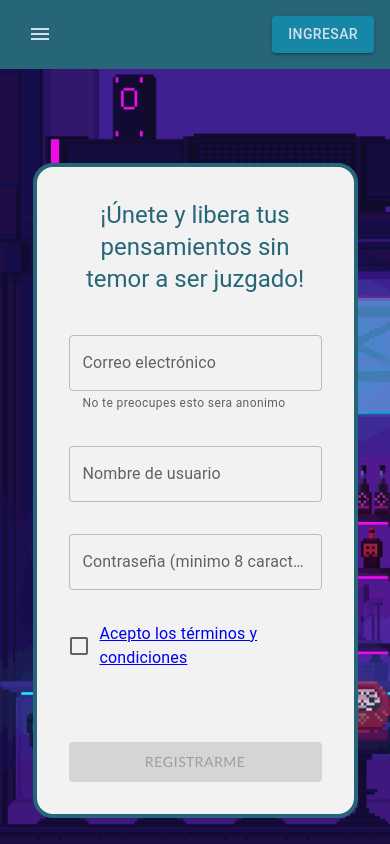
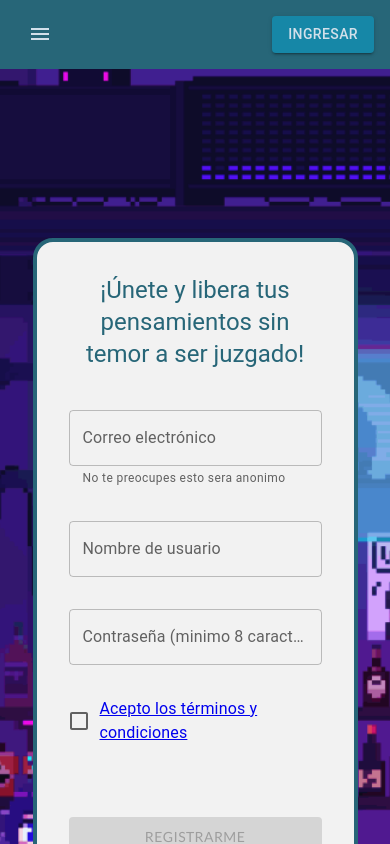
Before and after one commit to Emanuel-SO/DVeritas, a React (Create React App) app: page /registrar in a window 390 px wide. Shown: the top 844 px of the page. Built offline with nearby package versions, Linux system fonts and the light colour scheme; the HTML template or start-up script is replaced by a standard one.

Commit message:
Solicitud a la api para hacer el post del formulario de contactanos

```diff
--- a/src/Components/Contact/Contact.js
+++ b/src/Components/Contact/Contact.js
@@ -5,13 +5,12 @@ import Typography from '@mui/material/Typography';
 import { Grid } from "@mui/material";
 import Button from '@mui/material/Button';
 import { useState, useEffect } from "react";
-import { InputAdornment } from '@mui/material';
+import { InputAdornment, Modal } from '@mui/material';
 import Dialog from "@mui/material/Dialog";
 import DialogActions from "@mui/material/DialogActions";
 import DialogContent from "@mui/material/DialogContent";
 import DialogTitle from "@mui/material/DialogTitle";
 import "./Contact.css";
-
 
 //  El código importa varias bibliotecas de Material UI (un conjunto de herramientas de interfaz de usuario para React) y también importa el hook useState de React.
 
@@ -25,23 +24,53 @@ function Contact() { //La función Contact es el componente que contiene un form
     const [comentario, setComentario] = useState("");
     const [isFormValid, setIsFormValid] = useState(true); //Estado para validar que los campos del formulario son validos
     // const regex = /^\w+([.-]?\w+)*@\w+([.-]?\w+)*(\.\w{2,3})+$/;
+    const [modalMessage, setModalMessage] = useState(""); // Nuevo estado para el mensaje modal
 
     //En el componente Login, se definen dos estados utilizando el hook useState de React. El primer estado "email" se inicializa como una cadena vacía y se actualiza mediante setEmail. El segundo estado "password" también se inicializa como una cadena vacía y se actualiza mediante setPassword.
 
     //Efecto que queremos aplicar al estado de isFormValid que si cumple con las condiciones a su vez activa el boton para enviar formulario
     useEffect(() => {
-        setIsFormValid(email !== ''&& asunto !== '' && comentario !== '' && errorMail === false);
+        setIsFormValid(email !== '' && asunto !== '' && comentario !== '' && errorMail === false);
     }, [errorMail, email, asunto, comentario]);
 
     //Cambiamos el estado contrario al boton ya que cuando
     const buttonDisabled = !isFormValid;
 
-    const handleSubmit = (e) => {     //e.preventDefault();
-        e.preventDefault()
-        console.log({ nombre, email, asunto, comentario }); //Se almacenan los datos en consola
-        setOpen(true);
-        window.location.href = 'mailto:mimikprime@gmail.com?subject='+ asunto + "&body=Nombre del usuario: " + nombre +  "%0ACorreo del usuario: " + email  + "%0AComentario: " + comentario  ; //se crea un mailto con los campos almacenados desde el formulario
 
+    const handleSubmit = (e) => {
+        e.preventDefault();
+        const apiUrl = 'http://localhost:8080/dveritas/contactos/';
+
+        const postContacto = async (contacto) => {
+            const response = await fetch(apiUrl, {
+                method: 'POST',
+                headers: {
+                    'Content-Type': 'application/json'
+                },
+                body: JSON.stringify(contacto)
+            });
+
+            if (!response.ok) {
+                throw new Error('Error al crear el contacto');
+            }
+        }
+
+        const newContacto = {
+            nombre: nombre,
+            correo: email,
+            asunto: asunto,
+            comentario: comentario
+        };
+
+        postContacto(newContacto)
+            .then(() => {
+                setModalMessage('Contacto creado correctamente'); // Actualizamos el estado del mensaje modal
+                setOpen(true); // Abrimos la ventana modal
+                setTimeout(() => {
+                    window.location.replace('');
+                }, 1000);
+            })
+            .catch(error => console.error(error));
     };
 
     const handleClose = () => {
@@ -111,7 +140,8 @@ function Contact() { //La función Contact es el componente que contiene un form
                                 error={errorMail}
                                 helperText={mensaje}
                                 onChange={(e) => {
-                                    setEmail(e.target.value)}}
+                                    setEmail(e.target.value)
+                                }}
                                 id="outlined-email"
                                 label="Correo electronico"
                                 type="email"
@@ -178,6 +208,7 @@ function Contact() { //La función Contact es el componente que contiene un form
 
                 </Grid>
             </Grid>
+
         </div>
     );
 }
--- a/src/Components/Registro/FormSU/FormSU.css
+++ b/src/Components/Registro/FormSU/FormSU.css
@@ -47,5 +47,44 @@
 
 .my-component {
     background: url('./images/8351332.gif') no-repeat center;
-    background-size: cover;
+    background-size: auto 1100px;
+    background-position: center;
+    height: 800px;
   }
+
+  .gridForm{
+    margin-top: 9000px;
+  }
+
+  @media only screen and (max-width: 800px) {
+    /* Estilos para dispositivos con ancho máximo de 767px */
+    .my-component {
+      background-size: auto 100px;
+      background-position: bottom;
+      height: 800px;
+    }
+}
+
+@media (min-width: 768px) and (max-width: 1024px) and (orientation: landscape) {
+  .my-component {
+    background-size: auto 1250px;
+    background-position: bottom;
+    height: 1100px;
+  }
+}
+
+@media only screen and (max-width: 1199px) {
+  .my-component {
+    background-size: auto 1400px;
+    background-position: bottom;
+    height: 1300px;
+  }
+}
+
+@media only screen and (min-width: 1200px) {
+  .my-component {
+    background-size: auto 1250px;
+    background-position: bottom;
+    height: 1100px;
+  }
+}
--- a/src/Components/Registro/FormSU/FormSU.js
+++ b/src/Components/Registro/FormSU/FormSU.js
@@ -66,9 +66,9 @@ const FormSU = () => {
     <Grid container className="containerForm" > {/* Grid principal que contiene toda los campos y el boton */}
       <Grid item className="gridForm" xs={10} md={6} lg={5}> {/* Grid iten que a su vez define las columnas a usar del componente segun  el tamaño de la pantalla */}
         {/* Inicia el formulario */}
-        <form onSubmit={handleSubmit} > {/* Cuando tenemos un  */}
+        <form onSubmit={handleSubmit} className="only-formulary" > {/* Cuando tenemos un  */}
           {/* Contenedor del formulario */}
-          <Box  className="animated"  sx={{ display: "flex",
+          <Box  className="animated "   sx={{ display: "flex",
                 flexDirection: "column",
                 alignItems: "center",
                 justifyContent: "center",
```
